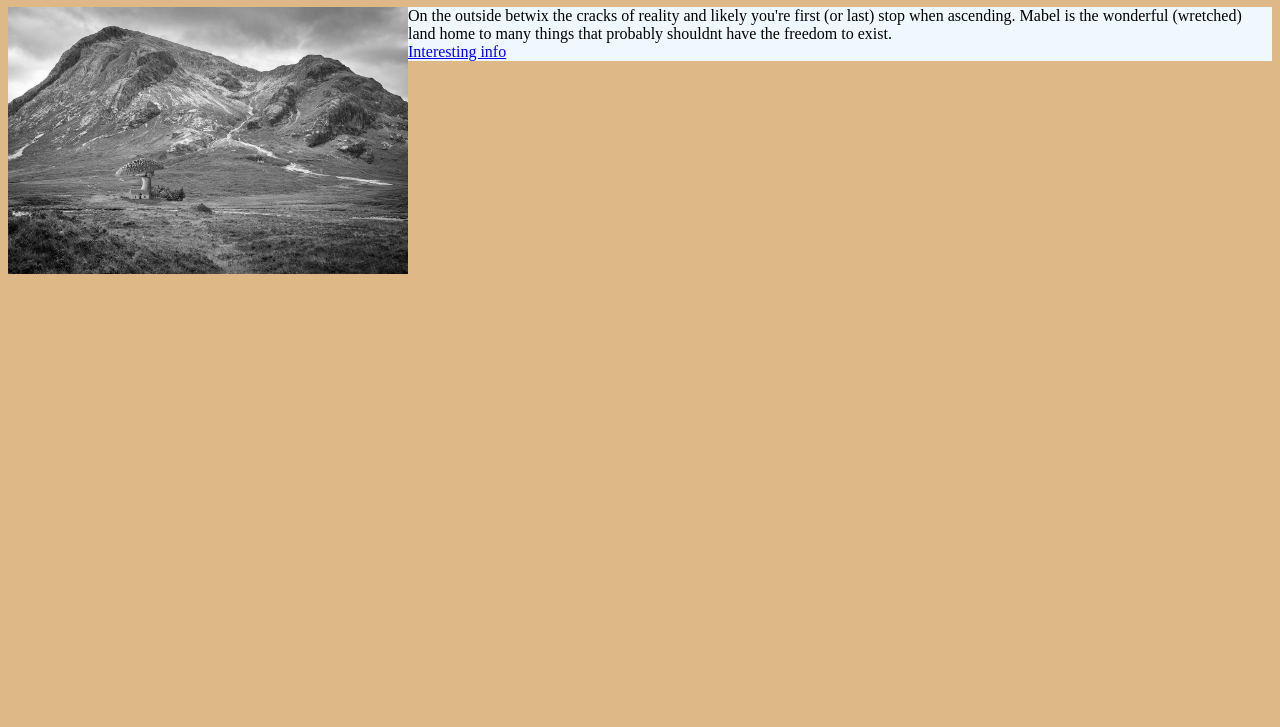
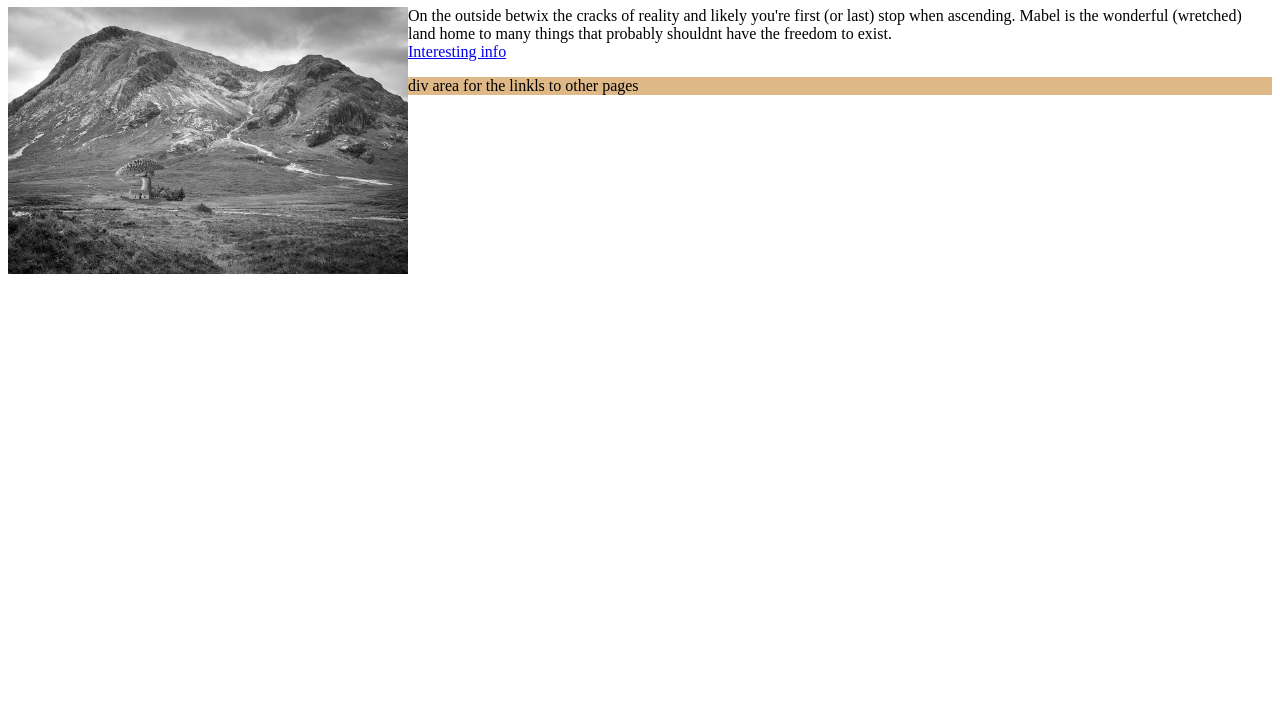
Before and after one commit to NotCultist/Mabel, a plain HTML site: page index.html in a window 1280 px wide. Shown: the part 73-800 px from the top of the page. Drawn offline with Linux system fonts and the light colour scheme.

Commit message:
added new page for later

```diff
--- a/index.html
+++ b/index.html
@@ -4,16 +4,14 @@
         <meta charset="UTF-8" />
         <title>Mabel-home-page</title>
     </head>
-    <body style="background-color: burlywood">
+    <body>
         <!-- this is a comment -->
         <h1 style="text-align-last:center;background-color:crimson;">
             Mabel
         </h1>
 
-        <div style="background-color: aliceblue">
 
-        <img style="float: left;"
-             src="scottish-highlands-travel-guide.jpg" width=400>
+        <img style="float: left;" src="scottish-highlands-travel-guide.jpg" width=400>
         <p>
             On the outside betwix the cracks of reality and likely
             you're first (or last) stop when ascending. Mabel is
@@ -21,8 +19,8 @@
             probably shouldnt have the freedom to exist. <br>
             <a href=https://en.wikipedia.org/wiki/Carbon_filtering>Interesting info</a>
         </p>
+        <div style= "background-color: burlywood">
+    div area for the linkls to other pages
         </div>
-
-
     </body>
 </html>
```
Also changed, not shown: species.html (added).
